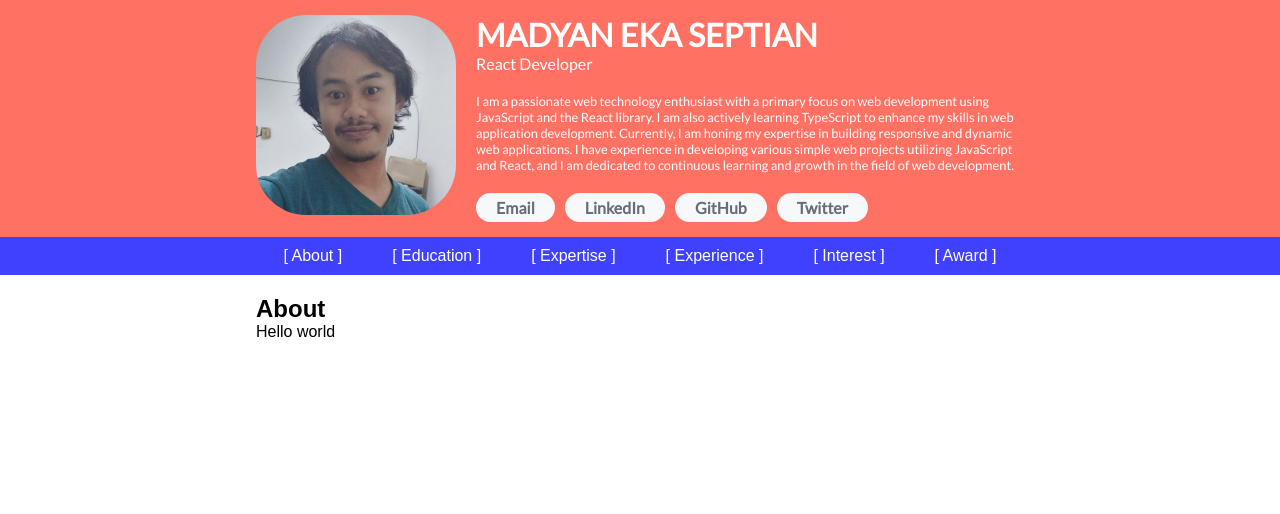
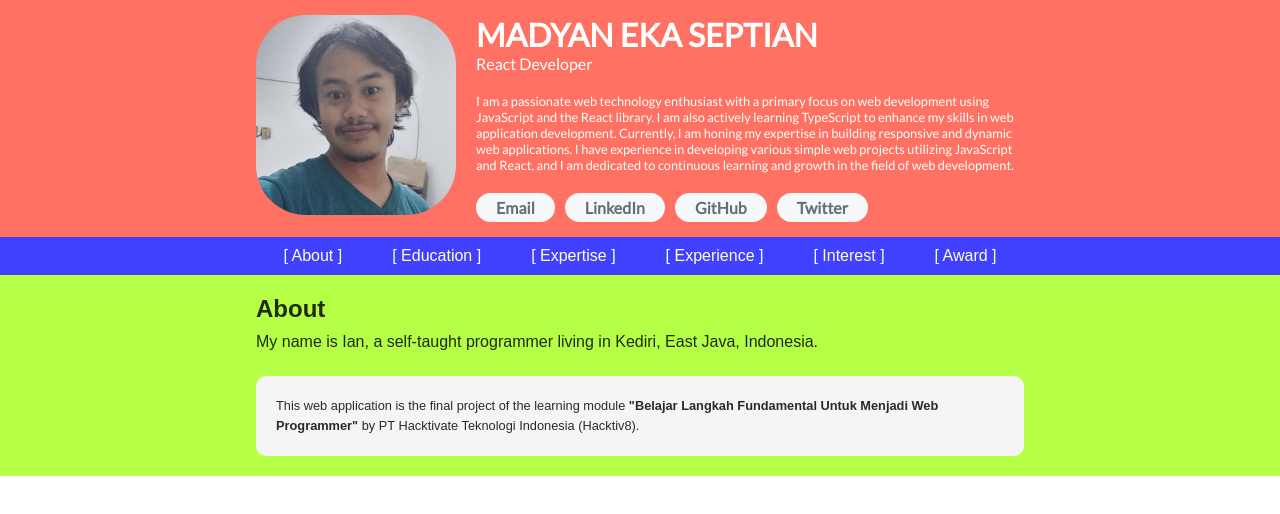
Before and after one commit to madyanes/cv-prakerja-hacktiv8, a React (Vite) app: page / in a window 1280 px wide. Shown: the top 514 px of the page. Built offline with nearby package versions, Linux system fonts and the light colour scheme; a web font is replaced by a local one.

Commit message:
Fill about page content

```diff
--- a/src/App.css
+++ b/src/App.css
@@ -51,7 +51,8 @@ nav li::after {
 }
 
 main {
-  color: black;
+  background-color: #9aff00b8;
+  color: #000000d4;
   padding: 20px;
   margin-inline: auto;
 }
@@ -69,6 +70,23 @@ address > * {
   padding: 5px 20px;
   font-style: normal;
   font-weight: 700;
+}
+
+article header {
+  margin-bottom: 10px;
+}
+
+article p:not(:last-child) {
+  margin-bottom: 10px;
+}
+
+article footer {
+  background-color: whitesmoke;
+  padding: 20px;
+  border-radius: 10px;
+  margin-top: 25px;
+  font-size: 0.8rem;
+  line-height: 1.25rem;
 }
 
 /* Classes */
--- a/src/pages/About.jsx
+++ b/src/pages/About.jsx
@@ -1,8 +1,22 @@
 function About() {
   return (
     <article>
-      <h1>About</h1>
-      <p>Hello world</p>
+      <header>
+        <h1>About</h1>
+      </header>
+      <p>
+        My name is Ian, a self-taught programmer living in Kediri, East Java,
+        Indonesia.
+      </p>
+      <footer>
+        <p>
+          This web application is the final project of the learning module{' '}
+          <strong>
+            &quot;Belajar Langkah Fundamental Untuk Menjadi Web Programmer&quot;
+          </strong>{' '}
+          by PT Hacktivate Teknologi Indonesia (Hacktiv8).
+        </p>
+      </footer>
     </article>
   );
 }
```
